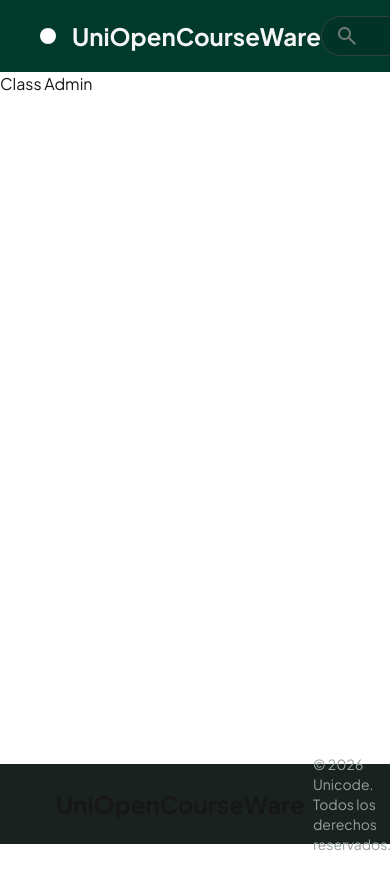
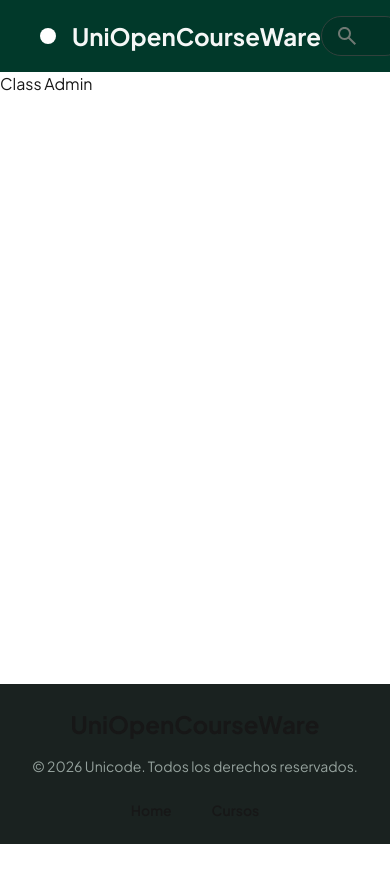
Before and after one commit to ccUnicode/UniOpenCourse, a Next.js app in the folder apps/frontend/: page /admin/dashboard/cursos/1/clases/1 in a window 390 px wide. Shown: the top 870 px of the page. After the commit the page ends 844 px from the top, so only its background shows below. Built offline with nearby package versions, Linux system fonts and the light colour scheme.

Commit message:
style(frontend): finish mobile responsive layout and footer

```diff
--- a/apps/frontend/app/cursos/[course_id]/clases/[class_id]/page.tsx
+++ b/apps/frontend/app/cursos/[course_id]/clases/[class_id]/page.tsx
@@ -41,7 +41,7 @@ export default async function Clase({
         teacher={course.teacher}
       />
 
-      <div id="reproductor" className="px-12 pt-6 pb-4">
+      <div id="reproductor" className="px-4 md:px-12 pt-6 pb-4">
         <h1 className="text-3xl text-white font-bold mb-4">{clase.title}</h1>
         <p className="text-gray-400 mb-8">{clase.description}</p>
 
@@ -57,7 +57,7 @@ export default async function Clase({
         )}
       </div>
 
-      <div className="px-12 pb-12">
+      <div className="px-4 md:px-12 pb-12">
         <CourseMaterials materials={materials} />
       </div>
     </div>
--- a/apps/frontend/app/cursos/[course_id]/layout.tsx
+++ b/apps/frontend/app/cursos/[course_id]/layout.tsx
@@ -25,7 +25,7 @@ export default async function CourseLayout({
   const safeClasses = Array.isArray(classes) ? classes : [];
 
   return (
-    <div className="flex min-h-[calc(100vh-4.5rem)] bg-background items-start">
+    <div className="flex flex-col md:flex-row min-h-[calc(100vh-4.5rem)] bg-background items-start">
       <CourseSidebar
         courseId={course_id}
         courseName={course.name}
--- a/apps/frontend/components/footer.tsx
+++ b/apps/frontend/components/footer.tsx
@@ -9,15 +9,15 @@ const plusJakartaSans = Plus_Jakarta_Sans({
 export default function Footer() {
   return (
     <footer
-      className={`${plusJakartaSans.variable} bg-footer-bg text-footer-text h-20 px-10 bg-background-secondary flex items-center`}
+      className={`${plusJakartaSans.variable} bg-footer-bg text-footer-text h-auto md:h-20 px-4 md:px-10 bg-background-secondary flex items-center justify-center`}
     >
-      <div className="flex justify-between items-center gap-2 py-4 w-full">
-        <p className="text-2xl font-bold ml-4">UniOpenCourseWare</p>
+      <div className="flex flex-col md:flex-row justify-between items-center gap-4 md:gap-2 py-6 md:py-4 w-full text-center md:text-left">
+        <p className="text-2xl font-bold md:ml-4">UniOpenCourseWare</p>
         <p className="text-sm text-muted">
           <Link href="/admin/login">©</Link> 2026 Unicode. Todos los derechos reservados.
         </p>
-        <nav className="w-50">
-          <ul className="flex gap-10 text-m font-semibold items-center text-sm w-full">
+        <nav className="w-full md:w-50 mt-2 md:mt-0">
+          <ul className="flex justify-center md:justify-start gap-10 text-m font-semibold items-center text-sm w-full">
             <li>
               <Link href="/">Home</Link>
             </li>
```
